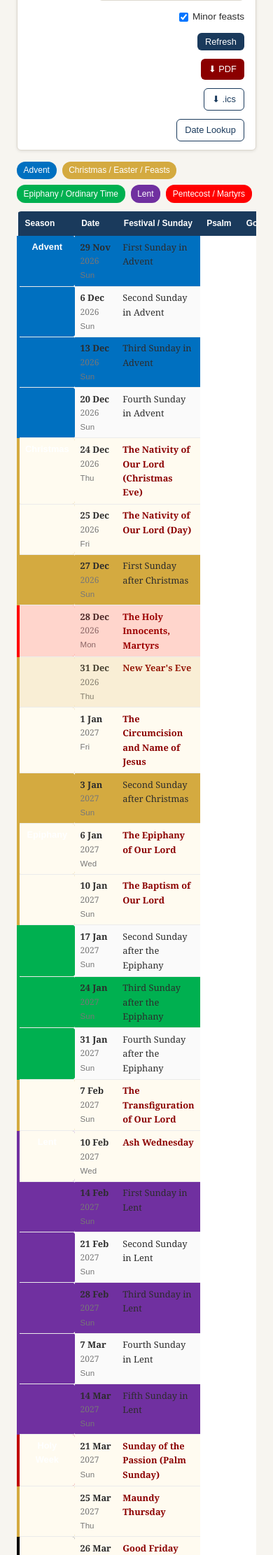
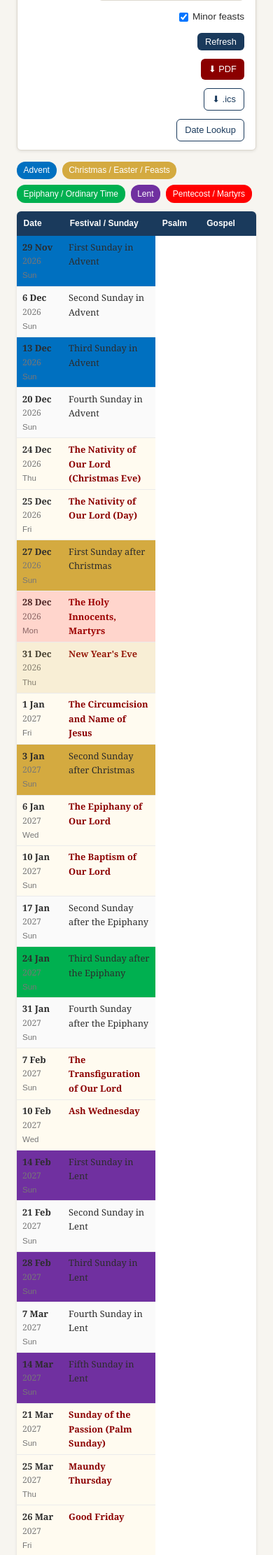
Before and after one commit to abc3-Mac/lutheran-lectionary, a Flask app: page /calendar in a window 390 px wide. Shown: the part 377-2599 px from the top of the page at 70% size. Run offline with Flask 3, Linux system fonts and the light colour scheme.

Commit message:
Fix calendar table truncation on iOS Safari/Chrome
Move border-radius and box-shadow from the table element to its wrapper
div. On iOS WebKit, overflow:hidden on a table with border-radius creates
a clipping context that blocks horizontal scroll. Also add
-webkit-overflow-scrolling:touch for smooth momentum scrolling, hide the
redundant Season column on mobile, and shrink font slightly on small screens.

Co-Authored-By: Claude Sonnet 4.6 <noreply@anthropic.com>

```diff
--- a/static/style.css
+++ b/static/style.css
@@ -242,15 +242,19 @@ input:focus, select:focus { outline: 2px solid var(--blue); border-color: var(--
 .season-black  { background-color: #000000; }   /* Ash Wednesday / Good Friday */
 
 /* ---- Calendar Table ---- */
-.cal-table-wrap { overflow-x: auto; }
+.cal-table-wrap {
+  overflow-x: auto;
+  -webkit-overflow-scrolling: touch; /* smooth momentum scrolling on iOS */
+  border-radius: 6px;
+  box-shadow: var(--shadow);
+}
 .cal-table {
   width: 100%;
   border-collapse: collapse;
   font-size: 0.82rem;
   background: white;
-  box-shadow: var(--shadow);
-  border-radius: 6px;
-  overflow: hidden;
+  /* border-radius and overflow:hidden moved to wrapper to prevent iOS WebKit
+     clipping the horizontal scroll on Safari/Chrome for iPhone */
 }
 .cal-table thead tr {
   background: #1A3A5C;
@@ -688,6 +692,8 @@ blockquote.collect-text {
 @media (max-width: 768px) {
   .cards { grid-template-columns: 1fr; }
   .col-reading, .col-epistle { display: none; }
+  .col-season { display: none; } /* season color is on the row itself; redundant on mobile */
   .hero h1 { font-size: 1.4rem; }
   .toolbar-form { flex-direction: column; }
+  .cal-table { font-size: 0.75rem; }
 }
```
